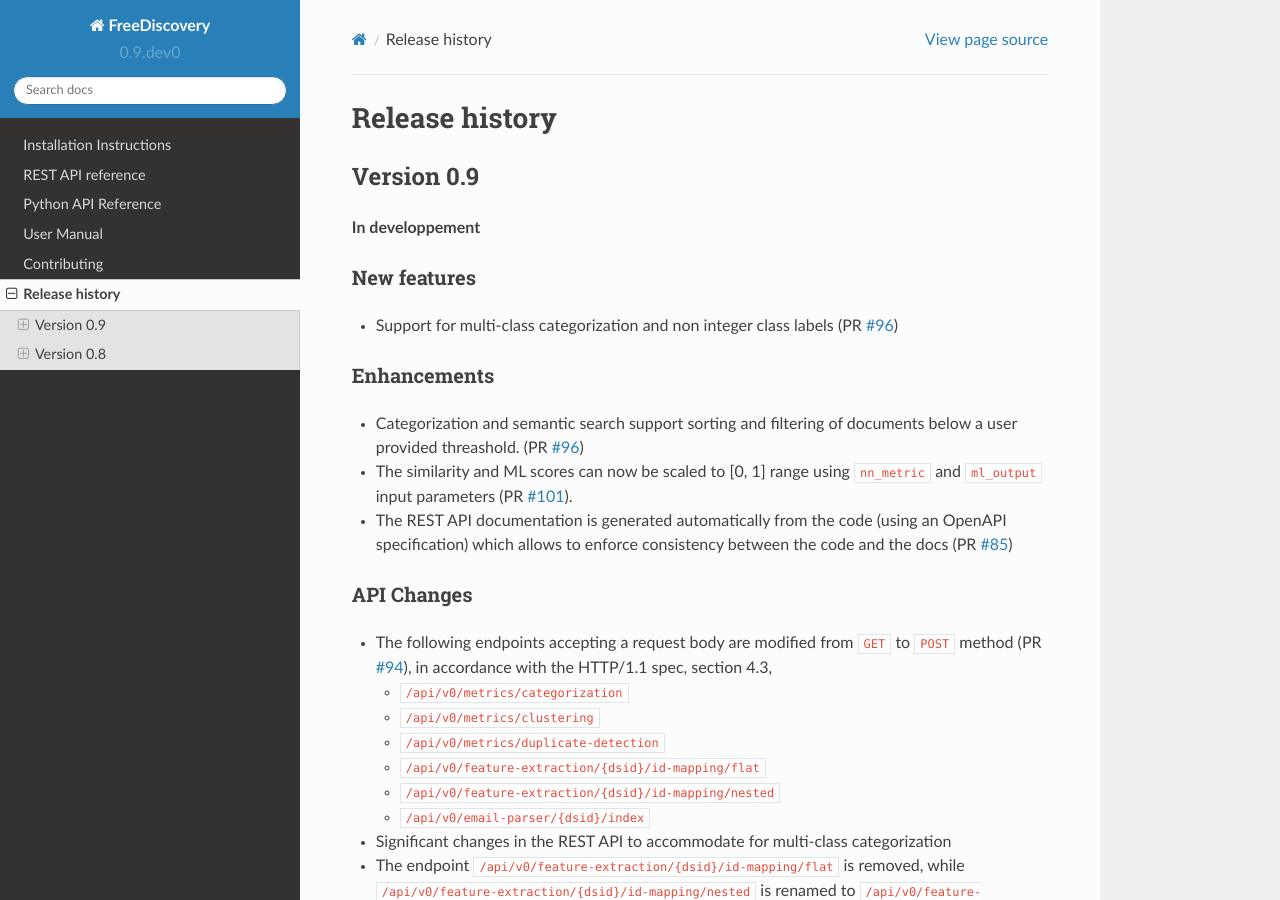
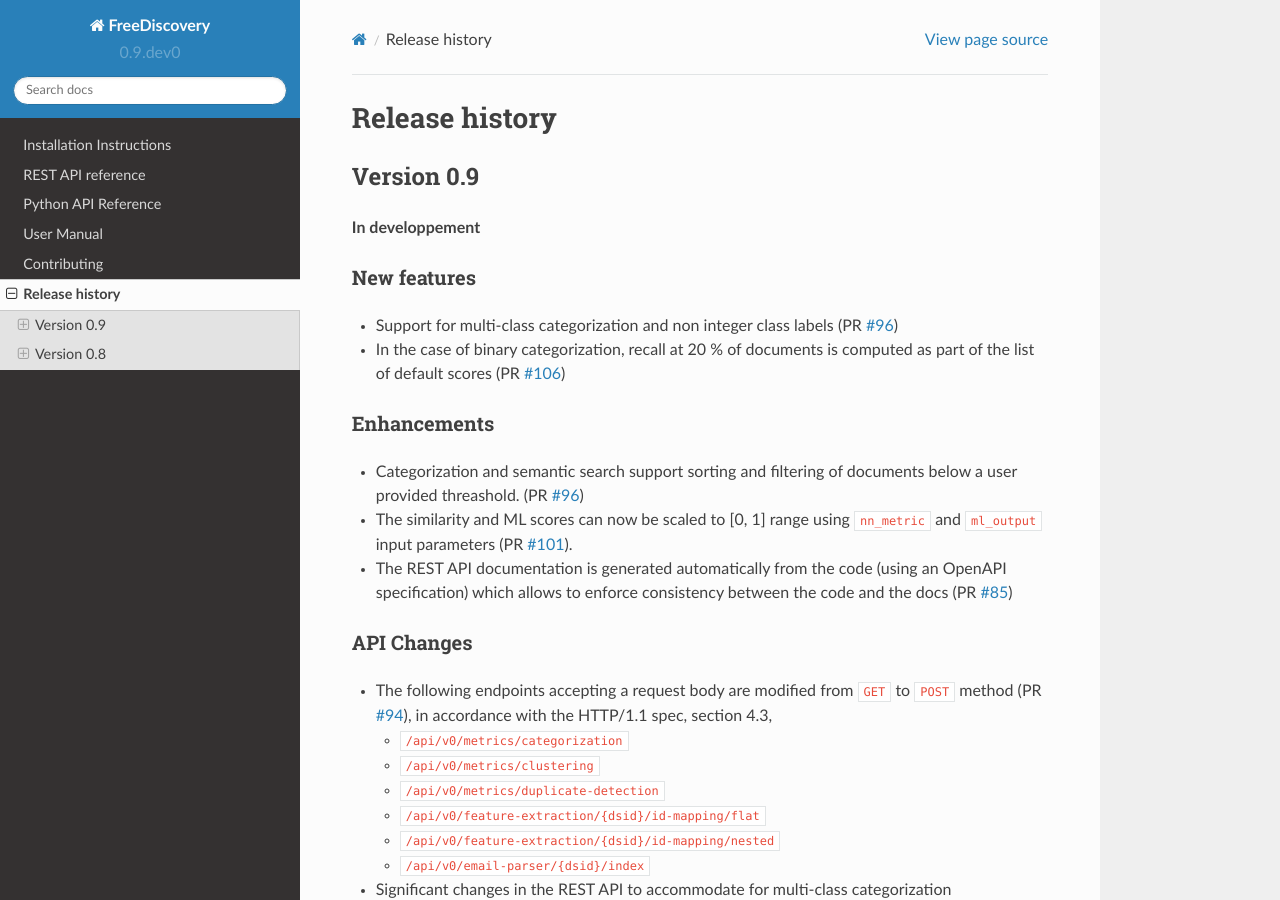
Before and after one commit to FreeDiscovery/FreeDiscovery, a Sphinx documentation site: the page built from doc/whats_new.md, in a window 1280 px wide and 900 px high. Built offline with Sphinx 7.4.7 and the Read the Docs theme 2.0.0, drawn with Linux system fonts in a browser that asks for light colours; pages that are not in the unit, such as notebooks, are missing from menus.

Commit message:
Fix documentation

```diff
--- a/doc/python_api.rst
+++ b/doc/python_api.rst
@@ -71,7 +71,7 @@
 .. autosummary::
     :toctree: ./generated/
 
-    freediscovery.threading._EmailThreadingWrapper
+    freediscovery.email_threading._EmailThreadingWrapper
 
 Semantic search
 ---------------
--- a/doc/whats_new.md
+++ b/doc/whats_new.md
@@ -7,6 +7,7 @@
 ### New features
 
  * Support for multi-class categorization and non integer class labels (PR [#96](https://github.com/FreeDiscovery/FreeDiscovery/pull/96/files))
+ * In the case of binary categorization, recall at 20 % of documents is computed as part of the list of default scores (PR [#106](https://github.com/FreeDiscovery/FreeDiscovery/pull/106))
 
 ### Enhancements
 
```
Also changed, not shown: 1 other file.
